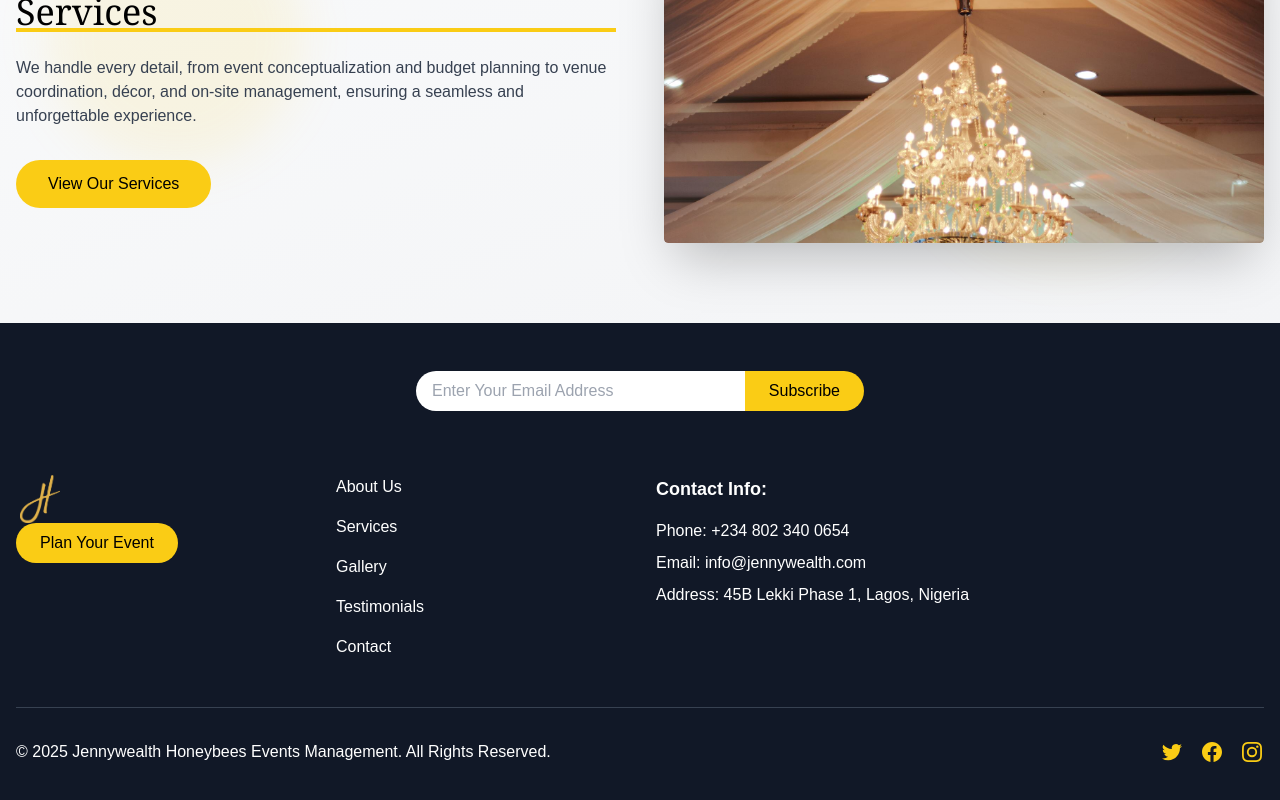
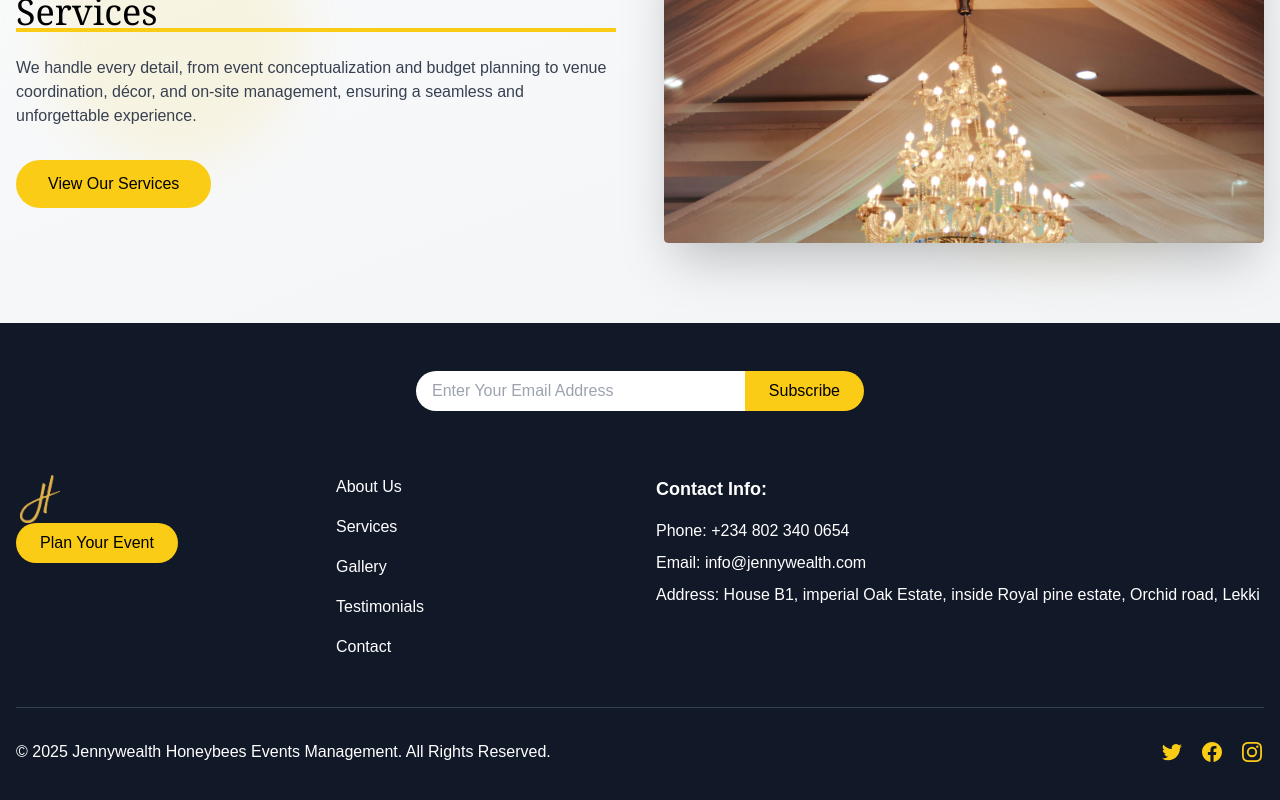
Before and after one commit to LinetMutuku/jennywealth, a Next.js app: page /gallery in a window 1280 px wide. Shown: the part 3105-3905 px from the top of the page. Built offline with nearby package versions, Linux system fonts and the light colour scheme.

Commit message:
changed the jeenywealth address

```diff
--- a/src/app/components/Footer.tsx
+++ b/src/app/components/Footer.tsx
@@ -68,7 +68,7 @@ const Footer: React.FC = () => {
                         <ul className="space-y-2">
                             <li>Phone: +234 802 340 0654</li>
                             <li>Email: info@jennywealth.com</li>
-                            <li>Address: 45B Lekki Phase 1, Lagos, Nigeria</li>
+                            <li>Address: House B1, imperial Oak Estate, inside Royal pine estate, Orchid road, Lekki</li>
                         </ul>
                     </div>
                 </div>
```
Also changed, not shown: public/assets/men-in-suits.png (deleted), 1 other file (tests, documents, lock files or other folders).
